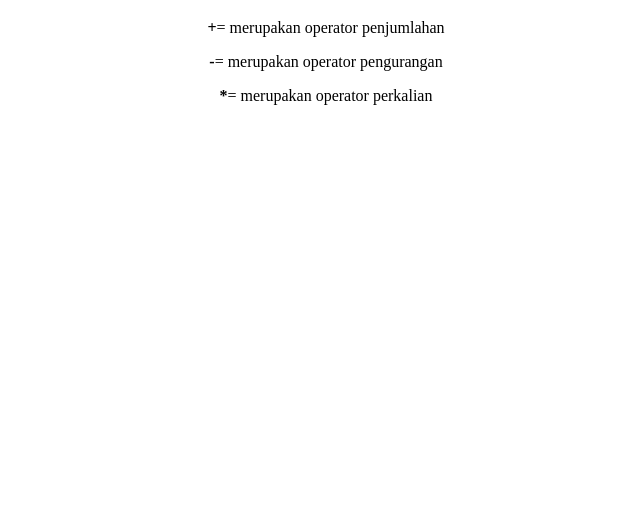
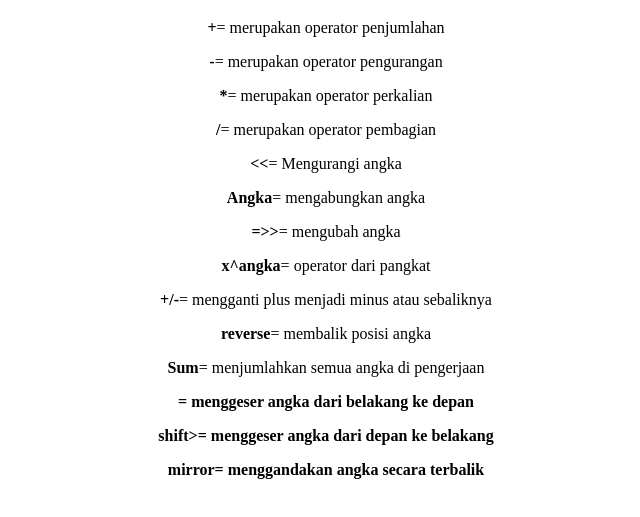
Before and after one commit to alboyz/keterangan, a plain HTML site: page index.html in a window 1280 px wide. Shown: the part 61-578 px from the top of the page, without its empty margins (334-974 px from the left). Drawn offline with Linux system fonts and the light colour scheme.

Commit message:
Update index.html

```diff
--- a/index.html
+++ b/index.html
@@ -13,6 +13,20 @@
             <p><b>+</b>= merupakan operator penjumlahan</p>
             <p><b>-</b>= merupakan operator pengurangan</p>
             <p><b>*</b>= merupakan operator perkalian</p>
+            <p><b>/</b>= merupakan operator pembagian</p>
+            <p><b><<</b>= Mengurangi angka</p>
+            <p><b>Angka</b>= mengabungkan angka </p>
+            <p><b>=>></b>= mengubah angka </p>
+            <p><b>x^angka</b>= operator dari pangkat </p>
+            <p><b>+/-</b>= mengganti plus menjadi minus atau sebaliknya </p>
+            <p><b>reverse</b>= membalik posisi angka </p>
+            <p><b>Sum</b>= menjumlahkan semua angka di pengerjaan </p>
+            <p><b><shift</b>= menggeser angka dari belakang ke depan </p>
+            <p><b>shift></b>= menggeser angka dari depan ke belakang </p>
+            <p><b>mirror</b>= menggandakan angka secara terbalik </p>
+
+
+
         </ul>
     </center>
 </body>
```
